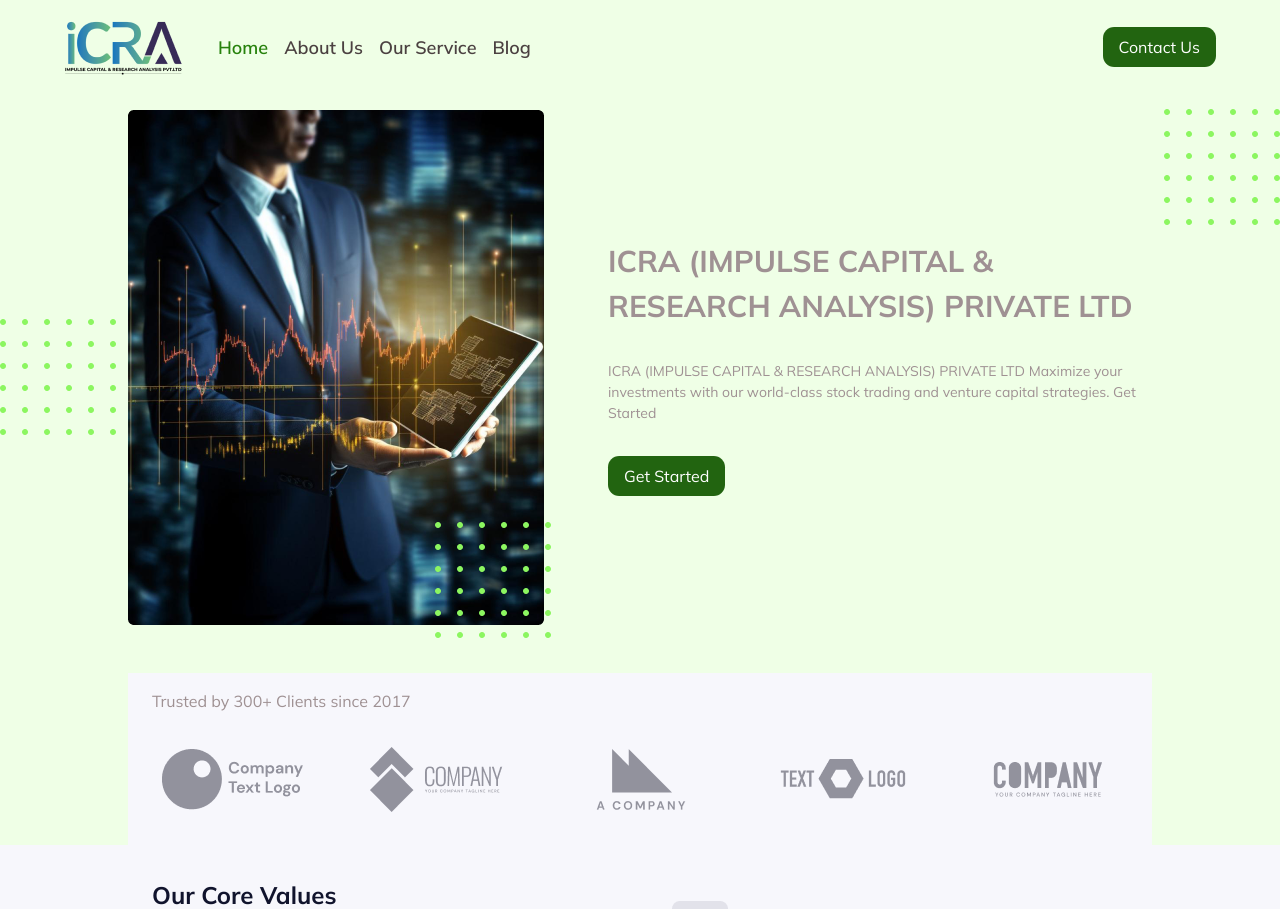
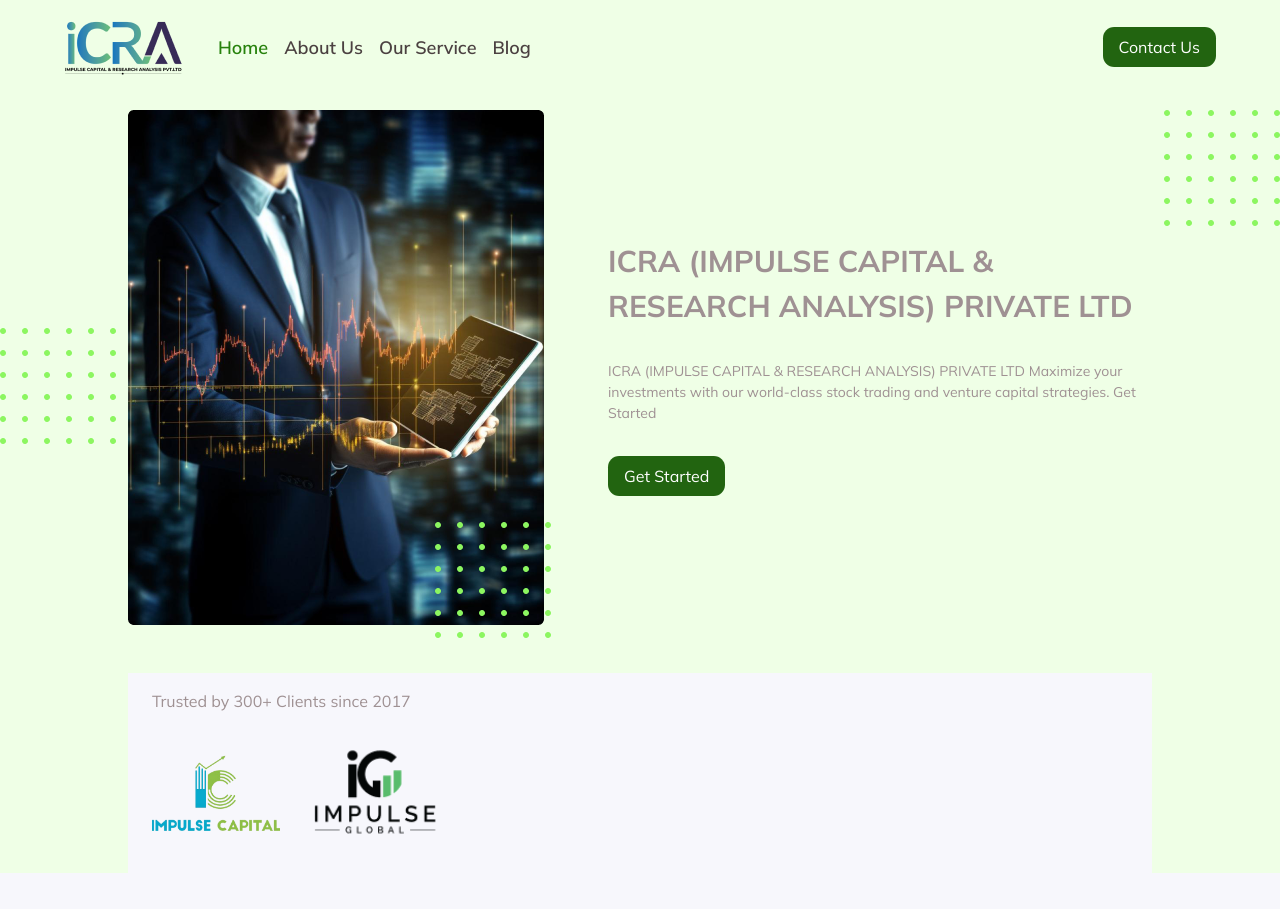
Before and after one commit to arman8808/icra, a React (Create React App) app: page / in a window 1280 px wide. Shown: the top 909 px of the page. Built offline with nearby package versions, Linux system fonts and the light colour scheme.

Commit message:
final changes

```diff
--- a/src/Pages/Home/Home.js
+++ b/src/Pages/Home/Home.js
@@ -37,6 +37,8 @@
 import TestimonialCard from "../../Components/TestimonialCard/TestimonialCard";
 import { useNavigate } from "react-router-dom";
 import { IoIosArrowBack, IoIosArrowForward } from "react-icons/io";
+import impleglobal from "../../Assests/Images/impleglobal.png";
+import MainLogoImg from "../../Assests/Images/MainLogoImg.png";
 function Home() {
   const coreValue = [
     {
@@ -99,7 +101,7 @@
       itemsFit: "contain",
     },
   };
-  const history=useNavigate()
+  const history = useNavigate();
   const carouselRef = useRef(null);
   const slideNext = () => {
     if (carouselRef.current) {
@@ -127,7 +129,10 @@
                 your investments with our world-class stock trading and venture
                 capital strategies. Get Started
               </p>
-              <button className="bg-green text-white button" onClick={()=>history('/contactUs')}>
+              <button
+                className="bg-green text-white button"
+                onClick={() => history("/contactUs")}
+              >
                 Get Started
               </button>
             </div>
@@ -141,12 +146,23 @@
         <FadeInSection>
           <div className="w-[80%] mobile:w-[90%] flex items-start justify-between gap-4 bg-secondryBackground px-[1.5rem] py-[1rem] flex-col border-t-md">
             <p className="text-textColor">Trusted by 300+ Clients since 2017</p>
-            <div className="flex items-center justify-between mobile:grid mobile:grid-cols-2 tablet:grid tablet:grid-cols-3 md:grid md:grid-cols-3 gap-4 w-full">
-              <img src={logo} alt="logo" />
-              <img src={logo1} alt="logo" />
-              <img src={logo3} alt="logo" />
+            <div className="flex items-center justify-start gap-[2rem] mobile:grid mobile:grid-cols-2 tablet:grid tablet:grid-cols-3 md:grid md:grid-cols-3 gap-4 w-full">
+            <img
+                src={MainLogoImg}
+                alt="logo"
+                className="h-[8rem] object-contain"
+                style={{ aspectRatio: "1 / 1" }}
+              />
+              <img
+                src={impleglobal}
+                alt="logo"
+                className="h-[8rem] object-contain"
+                style={{ aspectRatio: "1 / 1" }}
+              />
+
+              {/* <img src={logo3} alt="logo" />
               <img src={logo4} alt="logo" />
-              <img src={logo5} alt="logo" />
+              <img src={logo5} alt="logo" /> */}
             </div>
           </div>
         </FadeInSection>
@@ -343,16 +359,15 @@
                   className="  px-2 py-2 rounded-full transform -translate-y-1/2 bg-gray-500 text-white hover:bg-[#27820C]"
                   onClick={slidePrev} // Call the slidePrev function
                 >
-                <IoIosArrowBack  className="text-2xl font-bold"/>
+                  <IoIosArrowBack className="text-2xl font-bold" />
                 </button>
                 <button
                   className="  px-2 py-2 rounded-full transform -translate-y-1/2 bg-gray-500 text-white hover:bg-[#27820C]"
                   onClick={slideNext} // Call the slideNext function
                 >
-                <IoIosArrowForward  className="text-2xl font-bold"/>
+                  <IoIosArrowForward className="text-2xl font-bold" />
                 </button>
                 {/* Custom Previous Button */}
-
               </span>
               <div className="w-full grid grid-cols-1 py-4 gap-4">
                 <AliceCarousel
```
Also changed, not shown: src/Pages/AboutUs/AboutUs.js (+6 -3 lines), src/Assests/Images/MainLogoImg.png (added), src/Assests/Images/impleglobal.png (added). Lines whose indentation alone changed are shown as unchanged.
